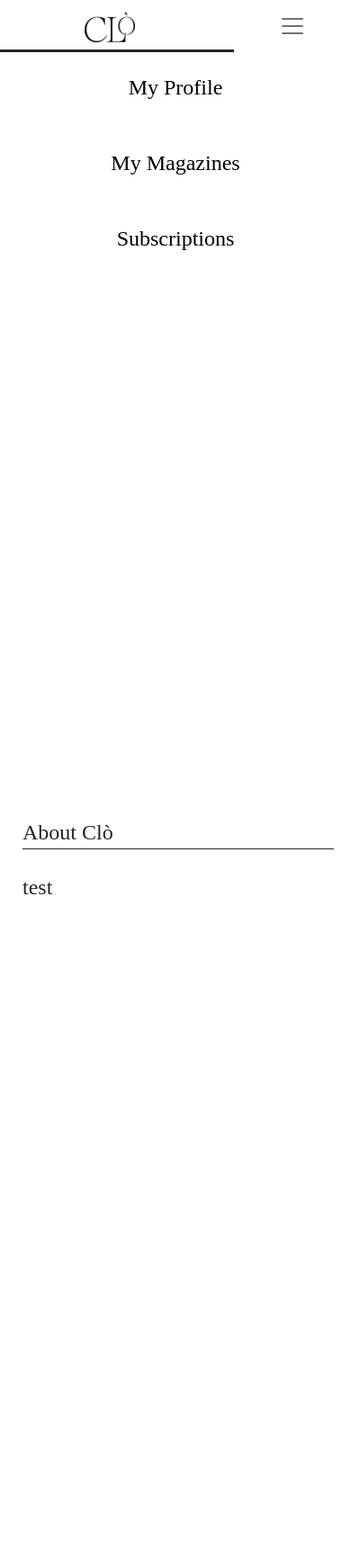
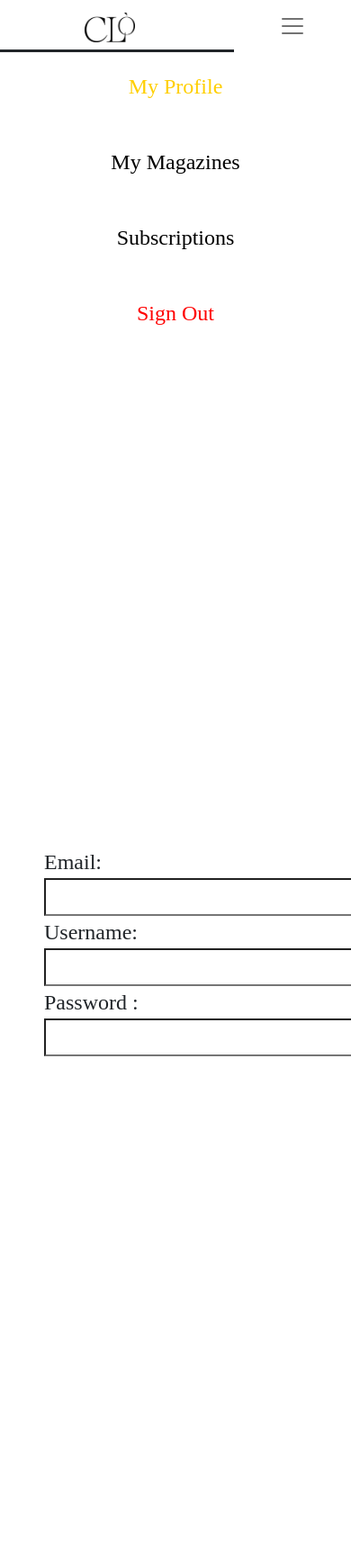
Before and after one commit to AaronMilne19/Clo, a Django app: page /myprofile/ in a window 390 px wide; the page is wider, and only the part inside the window is pictured. Shown: that part at 90% size. After the commit the page ends 1174 px from the top of that part, so only its background shows below. Run offline with Django 3.2, Linux system fonts and the light colour scheme; some libraries are stand-ins or nearby versions; some web fonts are replaced.

Commit message:
made changes to sidebar and added some profile content

```diff
--- a/static/styles/profile.css
+++ b/static/styles/profile.css
@@ -22,11 +22,6 @@
     display:flex;
 }
 
-.about {
-    display:flex;
-    justify-content:space-between;
-}
-
 .info {
     overflow-y:auto;
 }
@@ -49,3 +44,15 @@ body{
     background-color: white;
     height:auto;
 }
+
+.container{
+	width:500px;
+	clear:both;
+	margin-left:auto;
+	margin-right:auto;
+}
+
+.container input{
+	width:100%;
+	clear:both;
+}
--- a/templates/myprofile.html
+++ b/templates/myprofile.html
@@ -1,4 +1,5 @@
 {% extends 'base.html' %}
+{% load static %}
 
 {% block css %}
 <link rel="stylesheet" type="text/css" href="/static/styles/profile.css">
@@ -16,9 +17,9 @@ My Profile
 {% block content %}
 <div class="container py-0 px-0 mr-0 d-inline">
     <div class="row">
-        <div style="margin-top: 10px; min-height: 100vh;" class="col-sm-4 pt-3 px-0 sticky-top">
+        <div style="margin-top: 10px; min-height: 100vh;" class="col-sm-4 pt-3 px-0">
             <div class="card text-center mb-3 border-0 page-list">
-                <div class="card-body mb-3 page-title">
+                <div class="card-body mb-3 page-title yellow">
 				My Profile
                 </div>
 				<div class="card-body mb-3 page-title">
@@ -27,17 +28,25 @@ My Profile
 				<div class="card-body mb-3 page-title">
 				Subscriptions
                 </div>
+                <div style="color:red" class="card-body mb-3 page-title">
+				Sign Out
+                </div>
             </div>
         </div>
 
-        <div class="col-sm border-start border-dark border-1 d-flex" id="mainbox">
-            <div class="info-box sticky-top pr-3 d-flex mx-4 pe-4">
-                <div class="about border-bottom border-dark border-1 pt-3  d-flex align-items-end">
-                    <div>About Cl&ograve</div>
-                </div>
-                <div class="issues mt-4">
-                    test
-                </div>
+        <div class="col-sm border-start border-dark border-1">
+            <div style="margin-top:50px" class="info-box sticky-top pr-3 d-flex mx-4 pe-4">
+                <form method="post">
+                    {% csrf_token %}
+                    <div class="container">
+                        <label>Email: </label>
+                        <input type="text" name="email" value="" />
+                        <label>Username: </label>
+                        <input type="text" name="username" value="" />
+                        <label>Password :</label>
+                        <input type="password" name="password" value="" />
+                    </div>
+                </form>
             </div>
         </div>
     </div>
```
